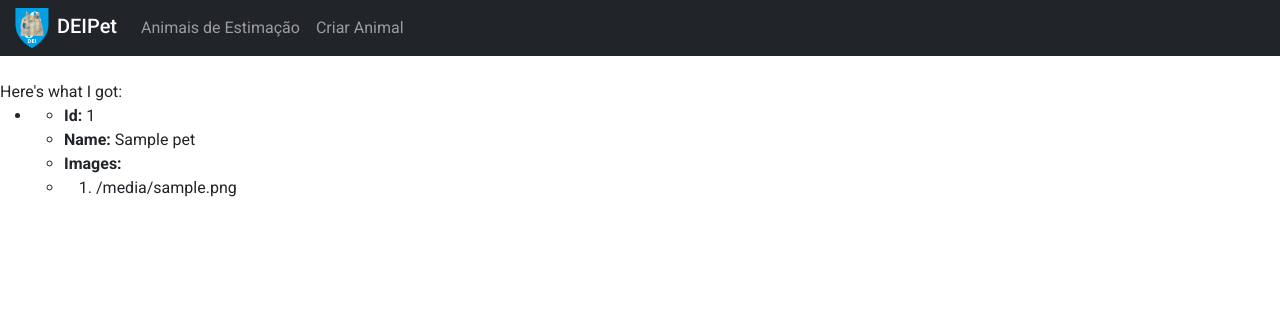
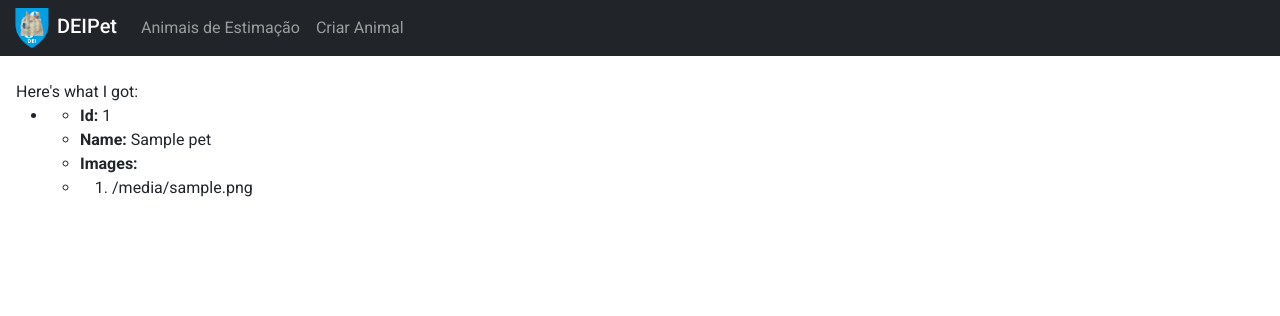
Before and after one commit to RafDevX/DEIPet, a Django app: template DEIPet/templates/DEIPet/index.html in a window 1280 px wide. Shown: the top 316 px of the page. Run offline with Django 3.2, Linux system fonts and the light colour scheme; the template is opened without the code that fills it: most values are stand-ins (such as "Sample title", 1, 10 or a date in 2020).

Commit message:
finish main

```diff
--- a/DEIPet/static/DEIPet/style/base.css
+++ b/DEIPet/static/DEIPet/style/base.css
@@ -1,9 +1,13 @@
 /* import Roboto font */
 @import url('https://fonts.googleapis.com/css2?family=Roboto:ital,wght@0,100;0,300;0,400;0,500;0,700;0,900;1,100;1,300;1,400;1,500;1,700;1,900&display=swap');
 
-:root, html, body, * {
-	font-family: 'Roboto', sans-serif, 'Apple Color Emoji';
+:root {
 	--ist-blue: #009bde;
+}
+
+body {
+	overflow-wrap: break-word;
+	font-family: 'Roboto', sans-serif, 'Apple Color Emoji' !important;
 }
 
 code {
--- a/DEIPet/templates/DEIPet/base.html
+++ b/DEIPet/templates/DEIPet/base.html
@@ -31,7 +31,7 @@
 	<nav class="navbar navbar-expand-lg navbar-dark bg-dark mb-4">
 		<div class="container-fluid">
 			<div class="navbar-header">
-				<a class="navbar-brand h1" href="{% url 'index' %}">
+				<a class="navbar-brand h1" href="{% url 'DEIPet:index' %}">
 					<img src="{% static 'DEIPet/logo.png' %}" alt="" class="d-inline-block align-text-center">
 					DEIPet
 				</a>
@@ -43,6 +43,7 @@
 			<div class="collapse navbar-collapse" id="navbarNav">
 				<ul class="navbar-nav">
 					{% with url_name=request.resolver_match.url_name %}
+					{# unfortunately can't make this a loop as django doesn't support in-template definition of lists #}
 					<li class="nav-item">
 						<a class="nav-link{% if url_name == 'index' %} active{% endif %}"
 							href="{% url 'DEIPet:index' %}">
@@ -50,7 +51,8 @@
 						</a>
 					</li>
 					<li class="nav-item">
-						<a class="nav-link" href="{% url 'DEIPet:create-pet' %}">
+						<a class="nav-link{% if url_name == 'create-pet' %}active{% endif %}"
+							href="{% url 'DEIPet:create-pet' %}">
 							Criar Animal
 						</a>
 					</li>
@@ -60,7 +62,9 @@
 		</div>
 	</nav>
 
-	{% block content %}{% endblock %}
+	<div class="main-content mx-3">
+		{% block content %}{% endblock %}
+	</div>
 
 	<script src=" https://cdn.jsdelivr.net/npm/bootstrap@5.0.0-beta3/dist/js/bootstrap.bundle.min.js"
 		integrity="sha384-JEW9xMcG8R+pH31jmWH6WWP0WintQrMb4s7ZOdauHnUtxwoG2vI5DkLtS3qm9Ekf" crossorigin="anonymous">
--- a/DEIPet/urls.py
+++ b/DEIPet/urls.py
@@ -4,6 +4,7 @@ from django.urls import path
 
 from . import views
 
+app_name = "DEIPet"
 urlpatterns = [
     path("", views.index, name="index"),
     path("create-pet", views.create_pet, name="create-pet"),
```
